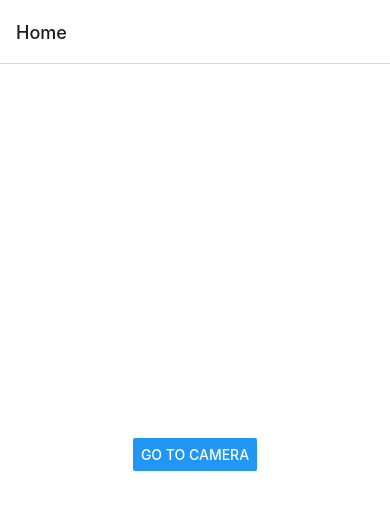
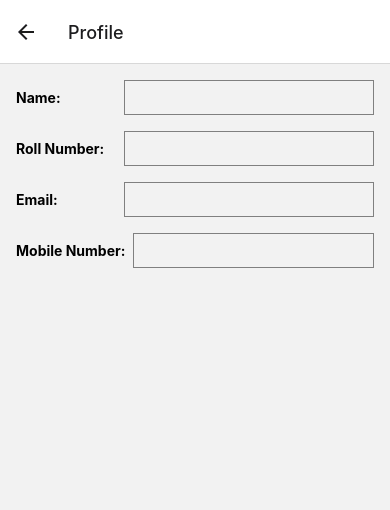
Before and after one commit to aadarshkt/scanx_client, a React Native app: screen /Profile in a window 390 px wide. Before the commit this address had no page. Shown: the top 510 px of the page. Built offline with nearby package versions, Linux system fonts and the light colour scheme.

Commit message:
alert handler

```diff
--- a/App.js
+++ b/App.js
@@ -3,10 +3,13 @@ import { NavigationContainer } from "@react-navigation/native";
 import { createNativeStackNavigator } from "@react-navigation/native-stack";
 import HomeScreen from "./components/screens/HomeScreen";
 import CameraScreen from "./components/screens/CameraScreen";
+import { MaterialIcons } from "@expo/vector-icons";
+import ProfileScreen from "./components/screens/ProfileScreen";
 import {
   Text,
   Button,
   View,
+  StyleSheet,
 } from "react-native";
 
 const Stack =
@@ -15,16 +18,51 @@ const Stack =
 export default function App() {
   return (
     <NavigationContainer>
-      <Stack.Navigator>
+      <Stack.Navigator initialRouteName="Home">
         <Stack.Screen
           name="Home"
           component={HomeScreen}
+          options={({
+            navigation,
+          }) => ({
+            headerStyle: {
+              backgroundColor: "#fff",
+            },
+            headerRight: () => (
+              <View
+                style={
+                  styles.accountIcon
+                }>
+                <MaterialIcons
+                  name="account-circle"
+                  size={24}
+                  color="white"
+                  onPress={() =>
+                    navigation.navigate(
+                      "Profile"
+                    )
+                  }
+                />
+              </View>
+            ),
+          })}
         />
         <Stack.Screen
           name="Camera"
           component={CameraScreen}
         />
+        <Stack.Screen
+          name="Profile"
+          component={ProfileScreen}
+        />
       </Stack.Navigator>
     </NavigationContainer>
   );
 }
+
+const styles = StyleSheet.create({
+  accountIcon: {
+    height: "100%",
+    backgroundColor: "black",
+  },
+});
--- a/components/screens/CameraScreen.js
+++ b/components/screens/CameraScreen.js
@@ -3,6 +3,7 @@ import React, {
   useEffect,
 } from "react";
 import {
+  Alert,
   Text,
   View,
   StyleSheet,
@@ -11,7 +12,7 @@ import {
 import { BarCodeScanner } from "expo-barcode-scanner";
 import axios from "axios";
 
-export default function App() {
+export default function CameraScreen() {
   const [
     hasPermission,
     setHasPermission,
@@ -25,7 +26,7 @@ export default function App() {
     console.log(studentData);
     try {
       const response = await axios.post(
-        "http://localhost:8080/students",
+        "http://https://scanx.onrender.com/students",
         studentData
       );
 
@@ -39,6 +40,10 @@ export default function App() {
         error
       );
     }
+  };
+
+  const handleAlert = () => {
+    alert("Data was sent");
   };
 
   useEffect(() => {
@@ -112,6 +117,7 @@ export default function App() {
           await createStudent(
             studentData
           );
+          handleAlert();
         } catch (err) {
           console.error(err);
         }
--- a/components/screens/HomeScreen.js
+++ b/components/screens/HomeScreen.js
@@ -10,6 +10,10 @@ import {
 const HomeScreen = ({ navigation }) => {
   return (
     <View style={styles.container}>
+      <View
+        style={
+          styles.statusBarIcon
+        }></View>
       <Button
         title="go to camera"
         onPress={() =>
@@ -17,7 +21,6 @@ const HomeScreen = ({ navigation }) => {
         }>
         Camera
       </Button>
-      <StatusBar style="auto" />
     </View>
   );
 };
@@ -31,4 +34,12 @@ const styles = StyleSheet.create({
     alignItems: "center",
     justifyContent: "center",
   },
+  statusBarIcon: {
+    position: "absolute",
+    top: StatusBar.currentHeight + 5,
+    right: 10,
+  },
+  statusbar: {
+    backgroundColor: "#fff",
+  },
 });
--- /dev/null
+++ b/components/screens/ProfileScreen.js
@@ -0,0 +1,87 @@
+import React, { useState } from "react";
+import {
+  View,
+  Text,
+  TextInput,
+  StyleSheet,
+} from "react-native";
+
+const ProfileScreen = () => {
+  const [name, setName] = useState("");
+  const [rollNumber, setRollNumber] =
+    useState("");
+  const [email, setEmail] =
+    useState("");
+  const [
+    mobileNumber,
+    setMobileNumber,
+  ] = useState("");
+  return (
+    <View style={styles.container}>
+      <View style={styles.row}>
+        <Text style={styles.key}>
+          Name:
+        </Text>
+        <TextInput
+          style={styles.value}
+          value={name}
+          onChangeText={setName}
+        />
+      </View>
+      <View style={styles.row}>
+        <Text style={styles.key}>
+          Roll Number:
+        </Text>
+        <TextInput
+          style={styles.value}
+          value={rollNumber}
+          onChangeText={setRollNumber}
+        />
+      </View>
+      <View style={styles.row}>
+        <Text style={styles.key}>
+          Email:
+        </Text>
+        <TextInput
+          style={styles.value}
+          value={email}
+          onChangeText={setEmail}
+        />
+      </View>
+      <View style={styles.row}>
+        <Text style={styles.key}>
+          Mobile Number:
+        </Text>
+        <TextInput
+          style={styles.value}
+          value={mobileNumber}
+          onChangeText={setMobileNumber}
+        />
+      </View>
+    </View>
+  );
+};
+const styles = StyleSheet.create({
+  container: {
+    flex: 1,
+    padding: 16,
+  },
+  row: {
+    flexDirection: "row",
+    alignItems: "center",
+    marginBottom: 16,
+  },
+  key: {
+    fontWeight: "bold",
+    marginRight: 8,
+    minWidth: 100,
+  },
+  value: {
+    flex: 1,
+    borderColor: "gray",
+    borderWidth: 1,
+    padding: 8,
+  },
+});
+
+export default ProfileScreen;
```
